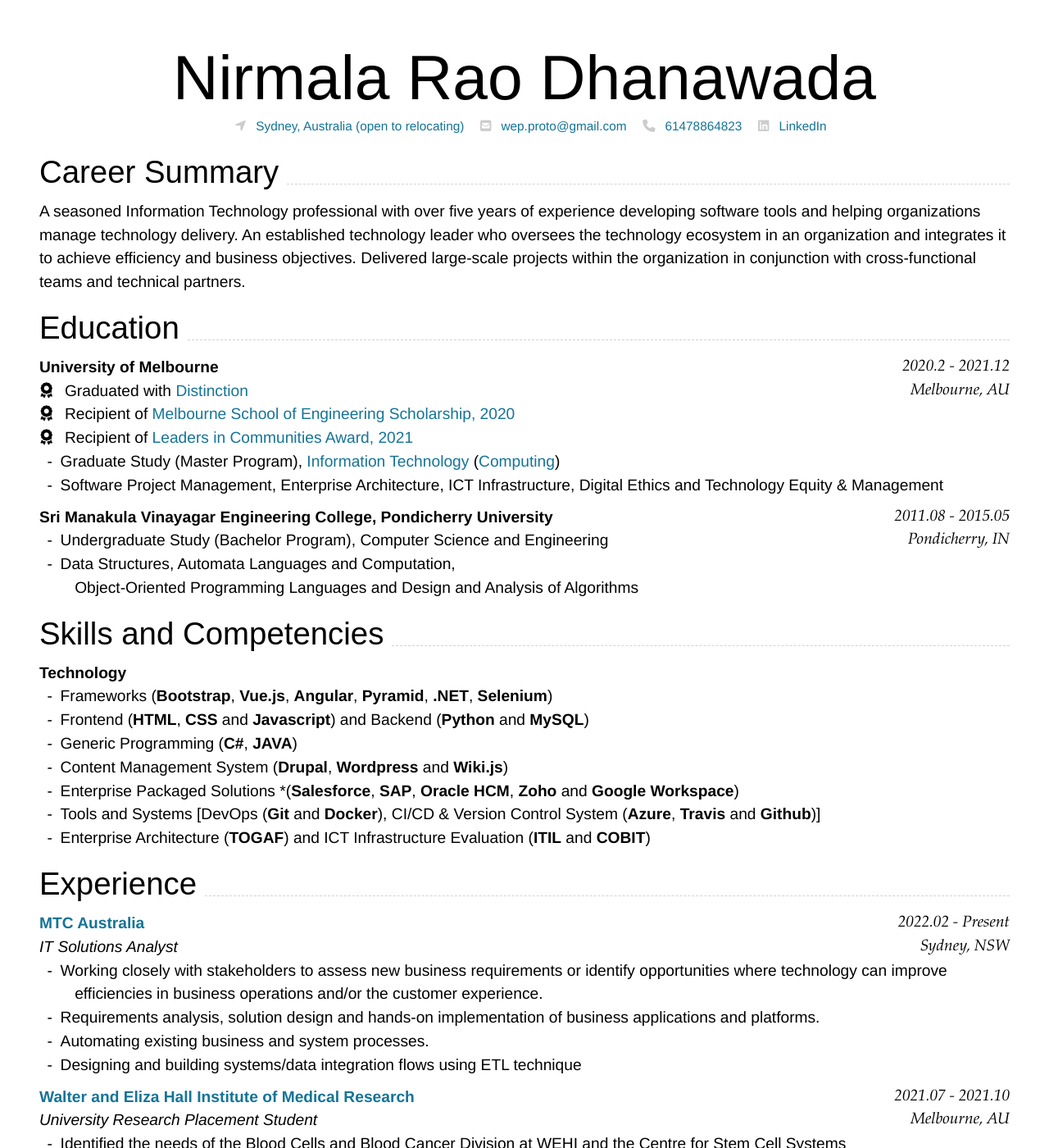
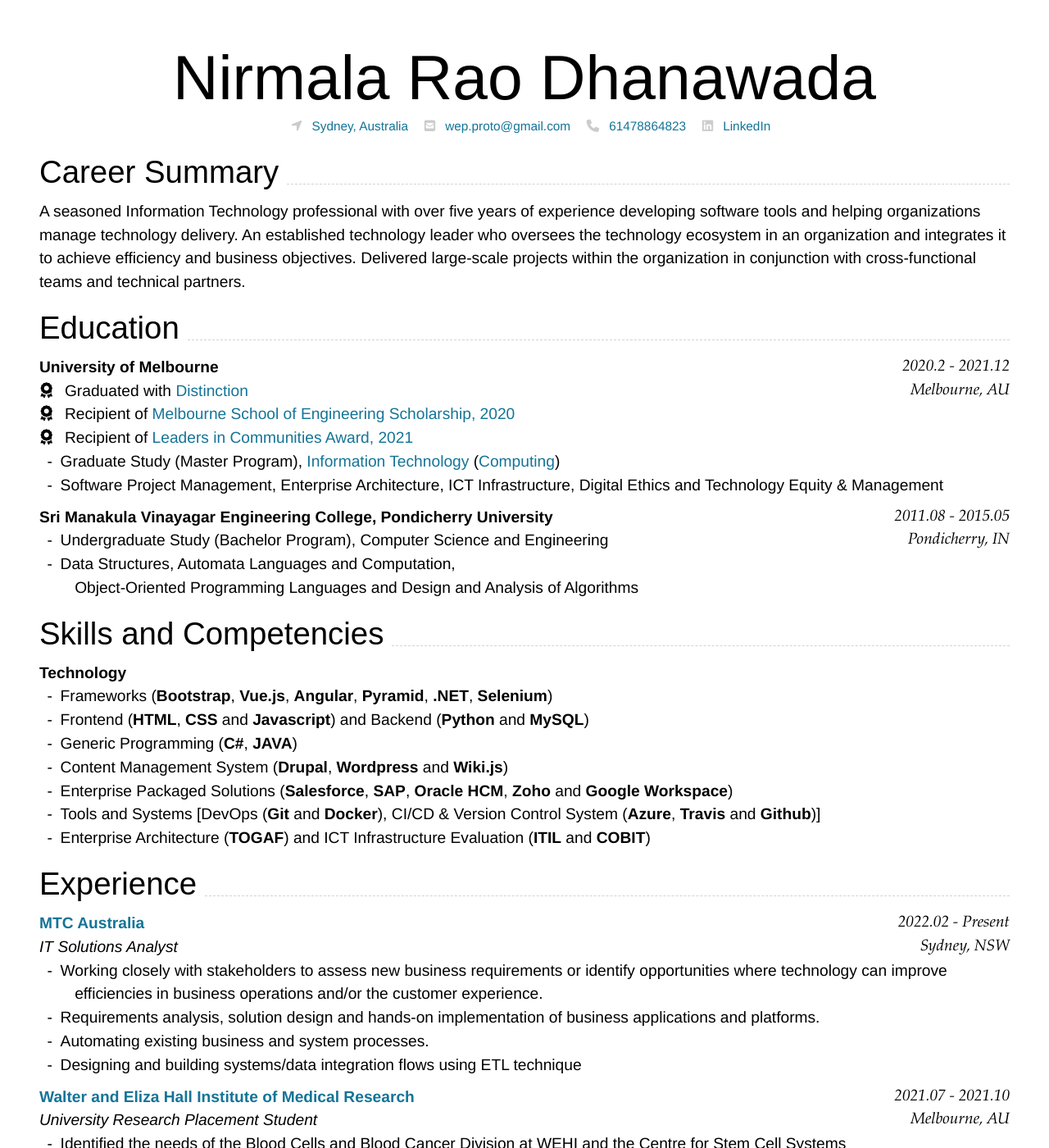
Before and after one commit to thedhanawada/me, a Jekyll site: the page built from index.md, in a window 1280 px wide and 1400 px high. Shown: the whole window at 82% size. Built offline with Jekyll 4.4.1, drawn with Linux system fonts in a browser that asks for light colours; nearby versions of some CDN libraries.

Commit message:
Update index.md

```diff
--- a/index.md
+++ b/index.md
@@ -6,7 +6,7 @@ email:
   text: wep.proto@gmail.com
 homepage:
   url: https://en.wikipedia.org/wiki/Sydney
-  text: Sydney, Australia (open to relocating)
+  text: Sydney, Australia
 country:
   url: https://www.iso.org/iso-3166-country-codes.html
   text: ISO 3166 Country Code
@@ -73,7 +73,7 @@ Pondicherry, IN
 2. Frontend (**HTML**, **CSS** and **Javascript**) and Backend (**Python** and **MySQL**)
 3. Generic Programming (**C#**, **JAVA**)
 4. Content Management System (**Drupal**, **Wordpress** and **Wiki.js**)
-3. Enterprise Packaged Solutions *(**Salesforce**, **SAP**, **Oracle HCM**, **Zoho** and **Google Workspace**)
+3. Enterprise Packaged Solutions (**Salesforce**, **SAP**, **Oracle HCM**, **Zoho** and **Google Workspace**)
 4. Tools and Systems [DevOps (**Git** and **Docker**), CI/CD & Version Control System (**Azure**, **Travis** and **Github**)]
 5. Enterprise Architecture (**TOGAF**) and ICT Infrastructure Evaluation (**ITIL** and **COBIT**)
 
```
